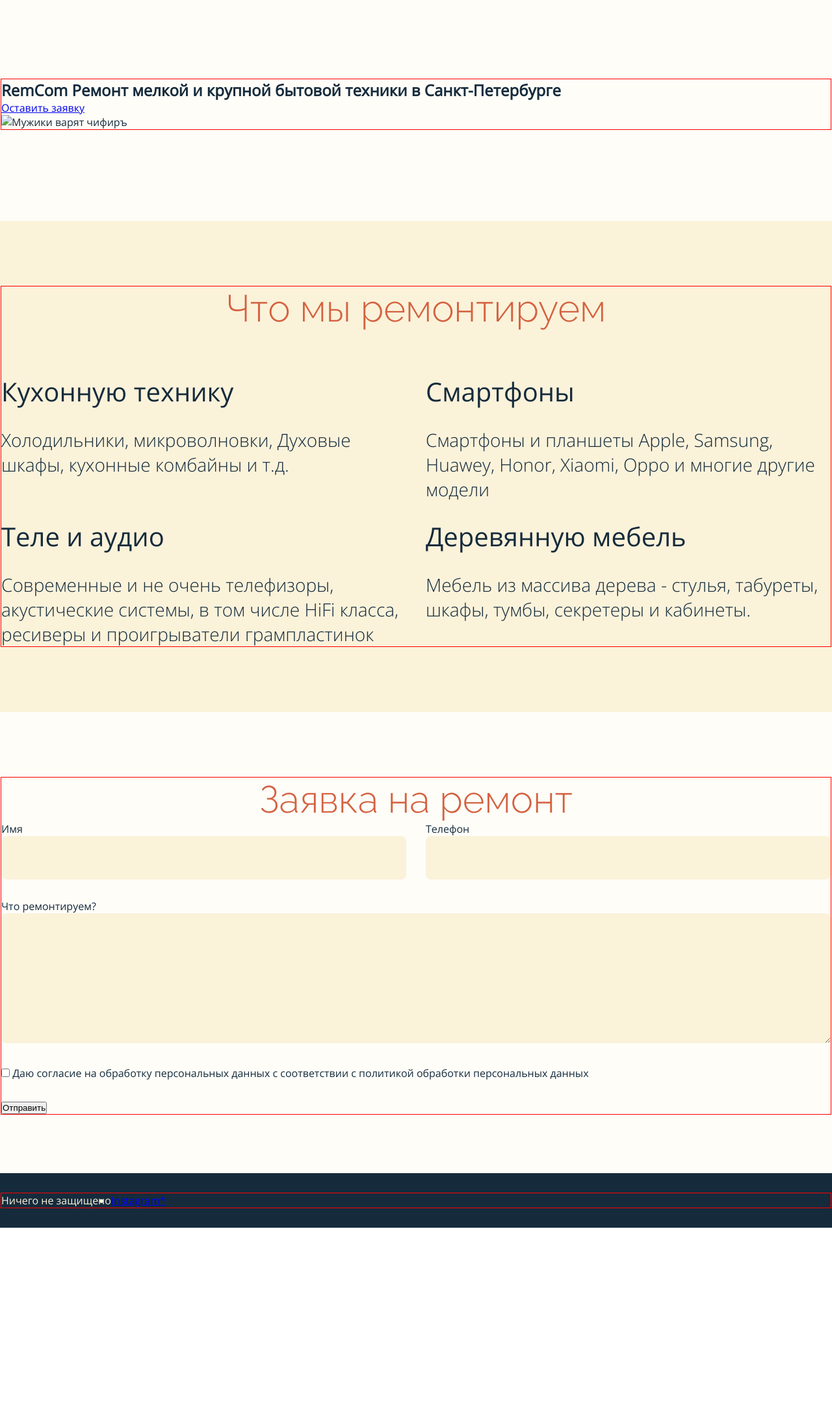
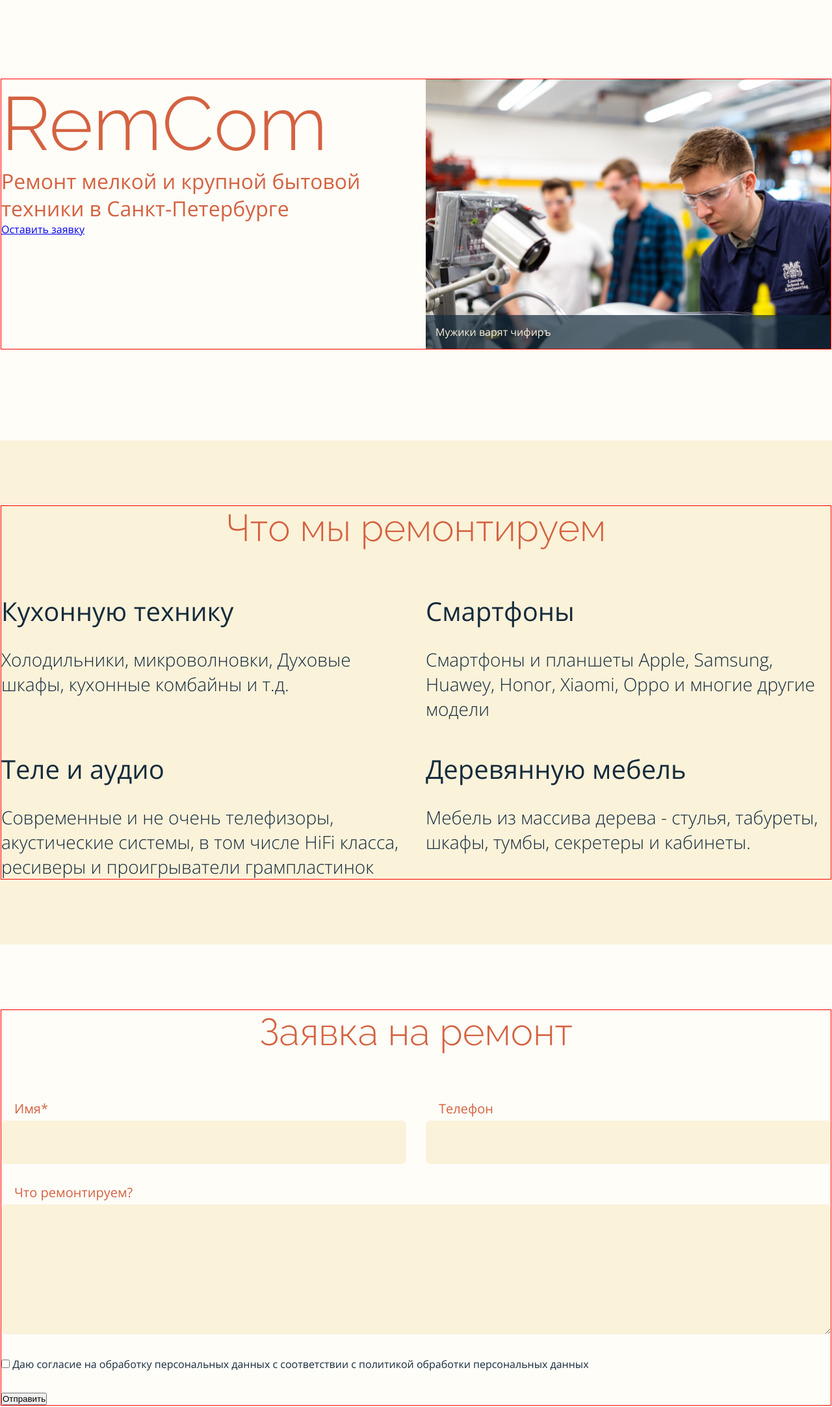
Before and after one commit to bruno-front/remcom-3016, a website: page www/index.html in a window 1280 px wide. Shown: the part 120-2286 px from the top of the page at 65% size. Before the commit the page ends 2010 px from the top, so only its background shows below. Drawn offline with Linux system fonts and the light colour scheme.

Commit message:
Что тут: - Позиционирование: абсолютное внутри относительного - подпись к изображению - Стилизация главной страницы по мелочи: подвал, соц. сети, блок промо

```diff
--- a/src/styles/blocks/_footer.scss
+++ b/src/styles/blocks/_footer.scss
@@ -7,4 +7,12 @@
 .footer-inner {
   @include inner;
   display: flex;
+  justify-content: space-between;
+  align-items: center;
 }
+
+.copyright {
+  font-size: 20px;
+  font-weight: 400;
+  line-height: 27px;
+}
--- a/src/styles/blocks/_form.scss
+++ b/src/styles/blocks/_form.scss
@@ -1,4 +1,5 @@
 .form {
+  margin-top: 70px;
   display: flex;
   flex-wrap: wrap;
   gap: 30px;
@@ -12,12 +13,18 @@
   flex-basis: calc(50% - 15px);
 }
 
-.form-label {}
+.form-label {
+  padding-left: 20px;
+  font-size: 20px;
+  color: $color-accent;
+  line-height: 27px;
+}
 
 .form-input,
 .form-textarea {
   width: 100%;
   padding: 20px;
+  margin-top: 5px;
   border-radius: 8px;
   font-family: $font;
   font-size: 20px;
--- a/src/styles/blocks/_promo.scss
+++ b/src/styles/blocks/_promo.scss
@@ -6,3 +6,42 @@
 .promo-inner {
   @include inner;
 }
+
+.promo-wrap {
+  display: flex;
+  gap: 30px;
+}
+
+.promo-info {
+  flex-basis: calc(50% - 15px);
+}
+
+.promo-title {
+  font-size: 32px;
+  font-weight: 400;
+  line-height: 42px;
+  color: $color-accent;
+
+  span {
+    display: block;
+    font-family: $font-title;
+    font-size: 116px;
+    font-weight: 300;
+    line-height: 136px;
+  }
+}
+
+.promo-visual {
+  position: relative;
+  flex-basis: calc(50% - 15px);
+
+  p {
+    position: absolute;
+    bottom: 0;
+    left: 0;
+    width: 100%;
+    padding: 15px;
+    color: $color-light;
+    background-color: rgba($color-dark, .7);
+  }
+}
--- a/src/styles/blocks/_services.scss
+++ b/src/styles/blocks/_services.scss
@@ -14,7 +14,8 @@
 .services-list {
   display: flex;
   flex-wrap: wrap;
-  gap: 30px;
+  column-gap: 30px;
+  row-gap: 50px;
   margin-top: 70px;
   list-style: none;
 }
--- /dev/null
+++ b/src/styles/blocks/_social.scss
@@ -0,0 +1,14 @@
+.social {
+  display: flex;
+  gap: 15px;
+  list-style: none;
+}
+
+.social-link {
+  display: block;
+  width: 26px;
+  height: 26px;
+  background-position: center;
+  background-repeat: no-repeat;
+  background-size: contain;
+}
--- a/src/styles/common/_common.scss
+++ b/src/styles/common/_common.scss
@@ -9,3 +9,8 @@ body {
   color: $color-dark;
   font-family: $font;
 }
+
+img {
+  display: block;
+  max-width: 100%;
+}
--- a/src/styles/style.scss
+++ b/src/styles/style.scss
@@ -12,3 +12,4 @@
 @import "blocks/_order";
 @import "blocks/_form";
 @import "blocks/_footer";
+@import "blocks/_social";
--- a/www/index.html
+++ b/www/index.html
@@ -4,7 +4,7 @@
 <head>
   <meta charset="UTF-8">
   <meta name="viewport" content="width=device-width, initial-scale=1.0">
-  <title>Мой первый проект</title>
+  <title>RemCom - ремонт техники в СПб</title>
   <link rel="stylesheet" href="style/style.css">
 </head>
 
@@ -46,7 +46,8 @@
             <a href="#" class="btn">Оставить заявку</a>
           </div>
           <div class="promo-visual">
-            <img src="#" alt="Мужики варят чифиръ" class="promo-img">
+            <img src="images/promo-workers.jpg" alt="Мужики варят чифиръ" class="promo-img">
+            <p>Мужики варят чифиръ</p>
           </div>
         </div>
       </div>
@@ -87,26 +88,26 @@
     <section class="order">
       <div class="order-inner">
         <h2 class="order-title">Заявка на ремонт</h2>
-        <form action="#" class="form">
+        <form action="" class="form">
           <div class="form-field form-field-half">
-            <label for="name" class="form-label">Имя</label>
-            <input id="name" type="text" class="form-input">
+            <label for="name" class="form-label">Имя*</label>
+            <input name="name" id="name" type="text" class="form-input" required>
           </div>
           <div class="form-field form-field-half">
             <label for="phone" class="form-label">Телефон</label>
-            <input id="phone" type="text" class="form-input">
+            <input name="phone" id="phone" type="tel" class="form-input">
           </div>
           <div class="form-field">
             <label for="message" class="form-label">Что ремонтируем?</label>
-            <textarea id="message" class="form-textarea"></textarea>
+            <textarea name="message" id="message" class="form-textarea"></textarea>
           </div>
           <div class="form-field">
-            <input id="confirm" type="checkbox" class="form-checkbox">
+            <input name="confirm" id="confirm" type="checkbox" class="form-checkbox">
             <label for="confirm" class="form-check-text">Даю согласие на обработку персональных данных с соответствии с
               политикой обработки персональных данных</label>
           </div>
           <div class="form-field">
-            <button class="btn">Отправить</button>
+            <button class="btn" type="submit">Отправить</button>
           </div>
         </form>
       </div>
@@ -116,11 +117,16 @@
 
   <footer class="footer">
     <div class="footer-inner">
-
       <p class="copyright">Ничего не защищено</p>
       <ul class="social">
         <li class="social-item">
-          <a href="#" class="social-link">Instagram*</a>
+          <a href="#" class="social-link" title="Insta" style="background-image: url('images/icon-insta.svg');"></a>
+        </li>
+        <li class="social-item">
+          <a href="#" class="social-link" title="Fb" style="background-image: url('images/icon-fb.svg');"></a>
+        </li>
+        <li class="social-item">
+          <a href="#" class="social-link" title="Telegram" style="background-image: url('images/icon-telega.svg');"></a>
         </li>
       </ul>
     </div>
```
Also changed, not shown: www/images/icon-fb.svg (added), www/images/icon-insta.svg (added), www/images/icon-telega.svg (added), www/images/promo-workers.jpg (added), www/style/style.css.
